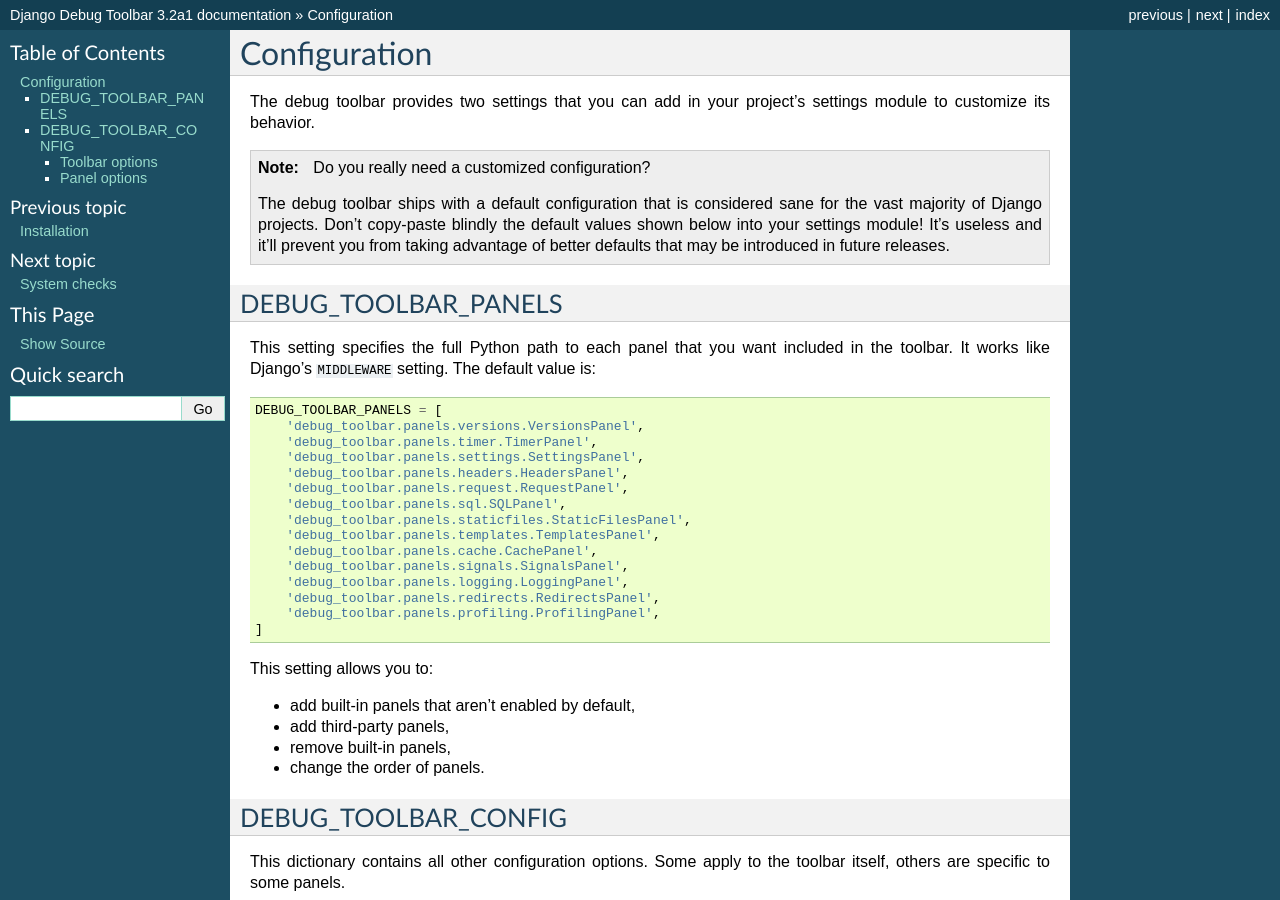
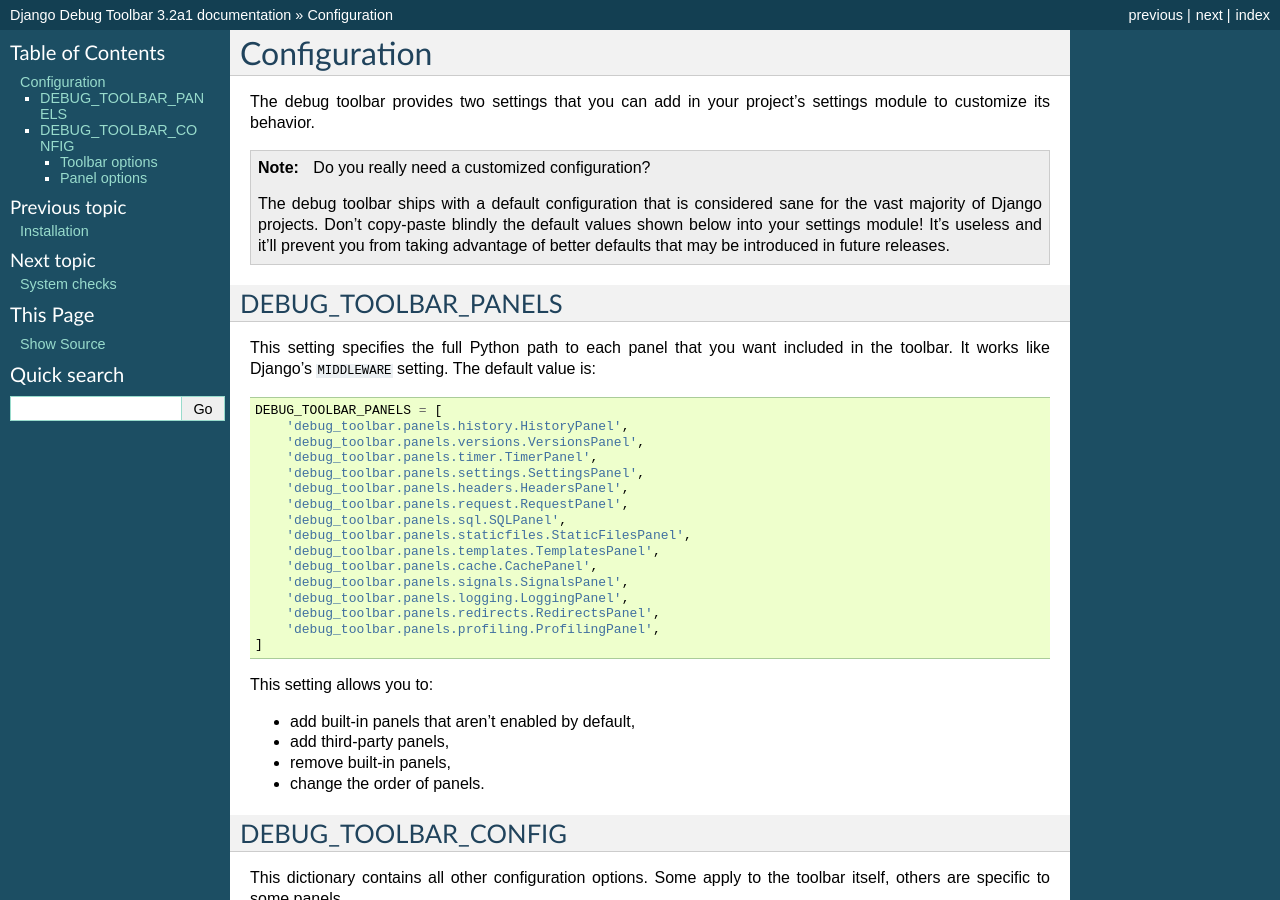
Before and after one commit to jazzband/django-debug-toolbar, a Sphinx documentation site: the page built from docs/configuration.rst, in a window 1280 px wide and 900 px high. Built offline with Sphinx 7.4.7, drawn with Linux system fonts in a browser that asks for light colours.

Commit message:
Add real defaults for configuration
as per https://github.com/jazzband/django-debug-toolbar/blob/ab08d14e3bf03a18a2d828d70f18baf98f64efea/debug_toolbar/settings.py

```diff
--- a/docs/configuration.rst
+++ b/docs/configuration.rst
@@ -20,6 +20,7 @@
 default value is::
 
     DEBUG_TOOLBAR_PANELS = [
+        'debug_toolbar.panels.history.HistoryPanel',
         'debug_toolbar.panels.versions.VersionsPanel',
         'debug_toolbar.panels.timer.TimerPanel',
         'debug_toolbar.panels.settings.SettingsPanel',
```
